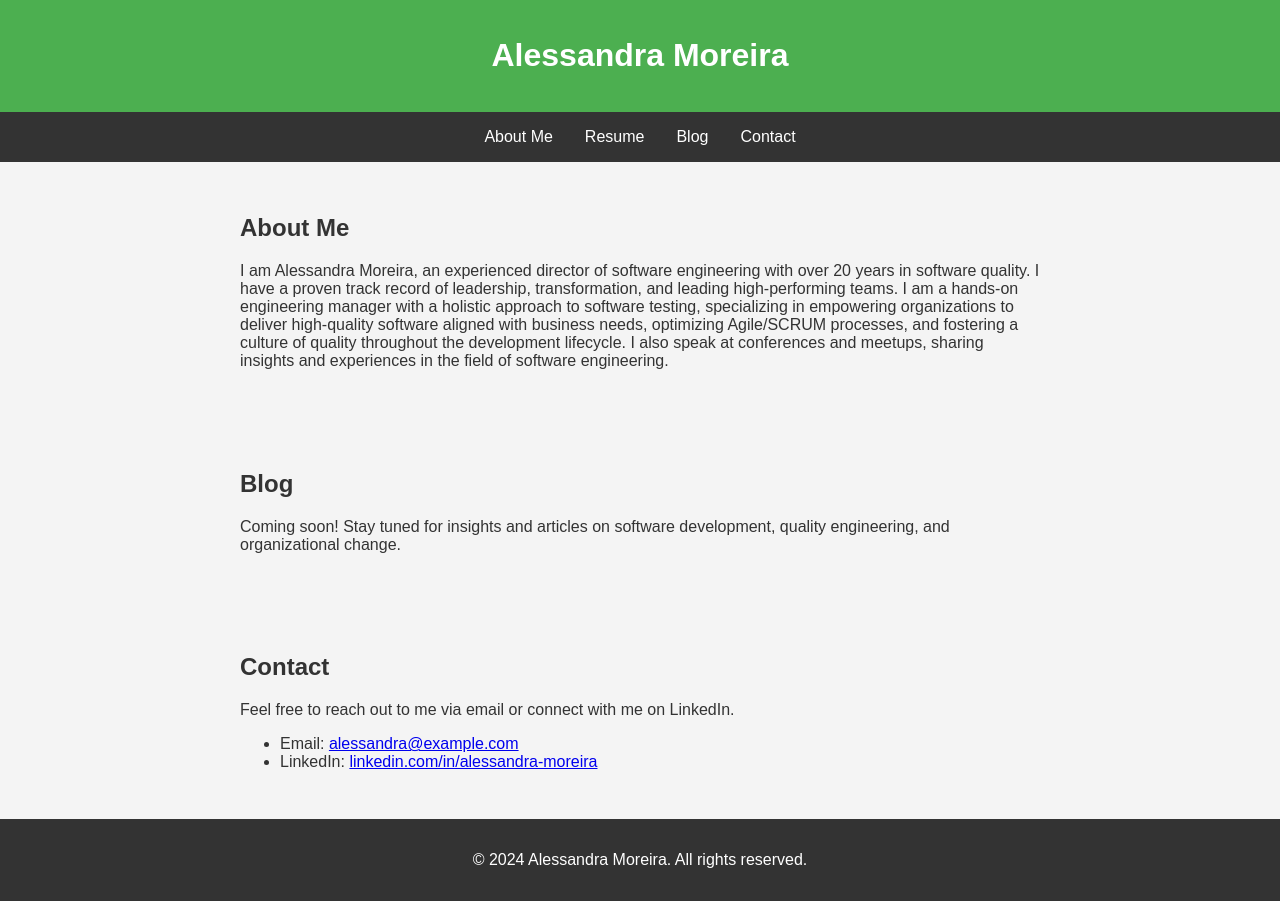
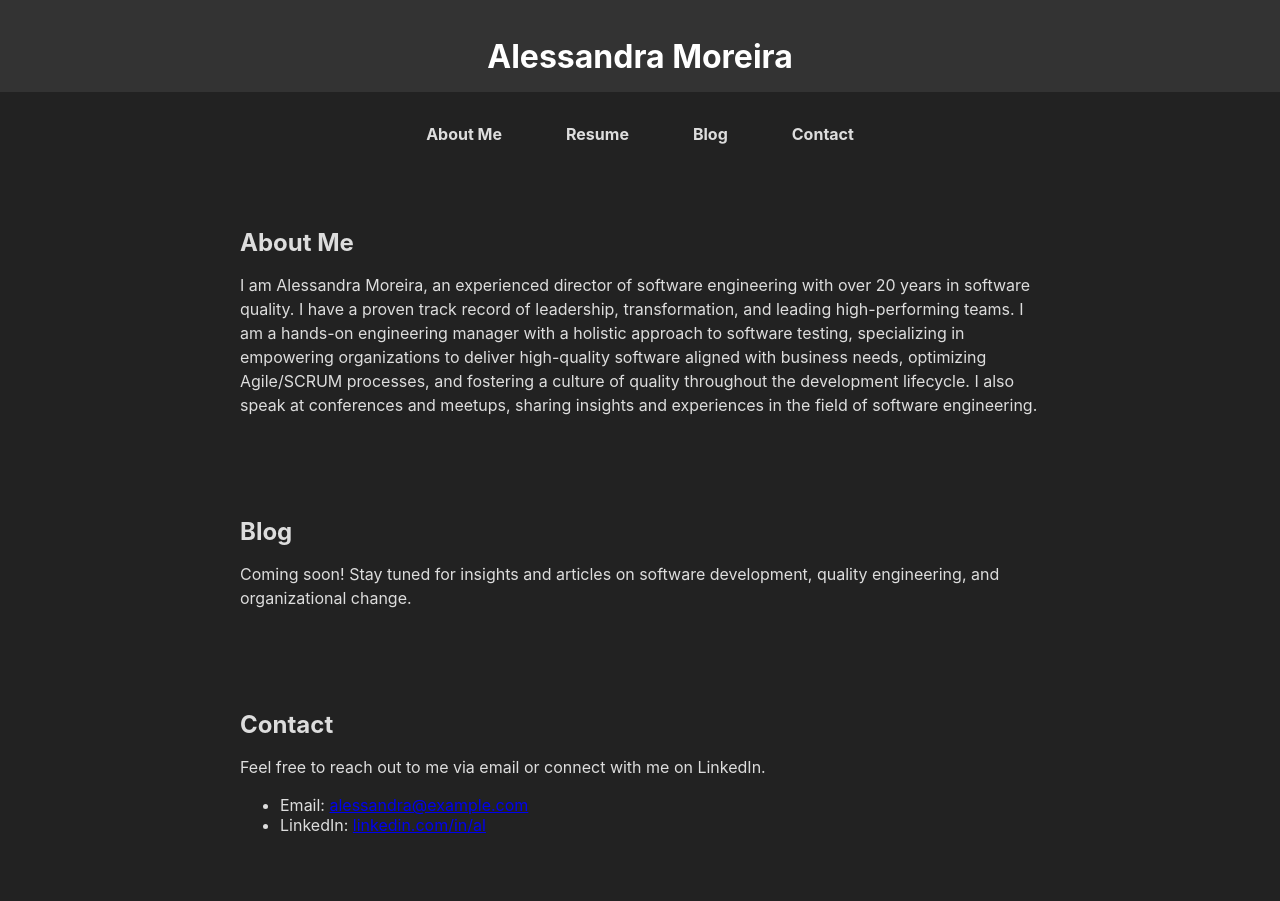
Before and after one commit to testchick/testchick.github.io, a plain HTML site: page index.html in a window 1280 px wide. Drawn offline with Linux system fonts and the light colour scheme.

Commit message:
Update index.html

```diff
--- a/index.html
+++ b/index.html
@@ -5,48 +5,74 @@
   <meta name="viewport" content="width=device-width, initial-scale=1.0">
   <title>Alessandra Moreira</title>
   <style>
+    /* Base styles */
     body {
-            font-family: Arial, sans-serif;
+      font-family: -apple-system, BlinkMacSystemFont, "Segoe UI", Roboto, Helvetica, Arial, sans-serif; /* Modern, professional font stack */
       margin: 0;
       padding: 0;
-            background-color: #f4f4f4;
-            color: #333;
+      color: #fff; /* White text */
+      background-color: #222; /* Dark grey background */
     }
+
+    /* Header */
     header {
-            background-color: #4CAF50;
-            color: white;
+      background-color: #333; /* Slightly darker shade for header */
+      padding: 1rem 0;
       text-align: center;
-            padding: 1rem 0;
     }
+
+    h1 {
+      color: #fff; /* White heading */
+      font-size: 2rem; /* Larger heading size */
+      margin-bottom: 0; /* Remove margin bottom from heading */
+    }
+
+    /* Navigation */
     nav {
       display: flex;
       justify-content: center;
-            background-color: #333;
+      padding: 1rem 0;
     }
+
     nav a {
-            color: white;
-            padding: 1rem;
+      color: #ddd; /* Light grey link color */
+      padding: 1rem 2rem; /* Increase padding for better spacing */
       text-decoration: none;
       text-align: center;
+      font-weight: bold; /* Bold links for emphasis */
     }
+
     nav a:hover {
-            background-color: #575757;
+      background-color: #444; /* Darker grey hover effect */
+      color: #fff; /* White text on hover */
     }
+
+    /* Sections */
     section {
-            padding: 2rem;
+      padding: 2rem 0; /* Consistent padding for sections */
     }
+
     .container {
       max-width: 800px;
       margin: auto;
+      color: #ddd; /* Light grey text for sections */
     }
+
+    h2 {
+      font-size: 1.5rem; /* Consistent heading size for sections */
+      margin-bottom: 1rem; /* Add margin bottom for headings */
+    }
+
+    p {
+      line-height: 1.5; /* Improve readability with line spacing */
+    }
+
+    /* Footer */
     footer {
       text-align: center;
       padding: 1rem 0;
       background-color: #333;
-            color: white;
-        }
-        .resume-item {
-            margin-bottom: 1.5rem;
+      color: #ddd;
     }
   </style>
 </head>
@@ -83,14 +109,4 @@
       <p>Feel free to reach out to me via email or connect with me on LinkedIn.</p>
       <ul>
         <li>Email: <a href="mailto:alessandra@example.com">alessandra@example.com</a></li>
-            <li>LinkedIn: <a href="https://www.linkedin.com/in/alessandra-moreira">linkedin.com/in/alessandra-moreira</a></li>
-        </ul>
-    </div>
-</section>
-
-<footer>
-    <p>&copy; 2024 Alessandra Moreira. All rights reserved.</p>
-</footer>
-
-</body>
-</html>
+        <li>LinkedIn: <a href="https://www.linkedin.com/in/alessandra-moreira">linkedin.com/in/al
```
Lines whose indentation alone changed are shown as unchanged.
